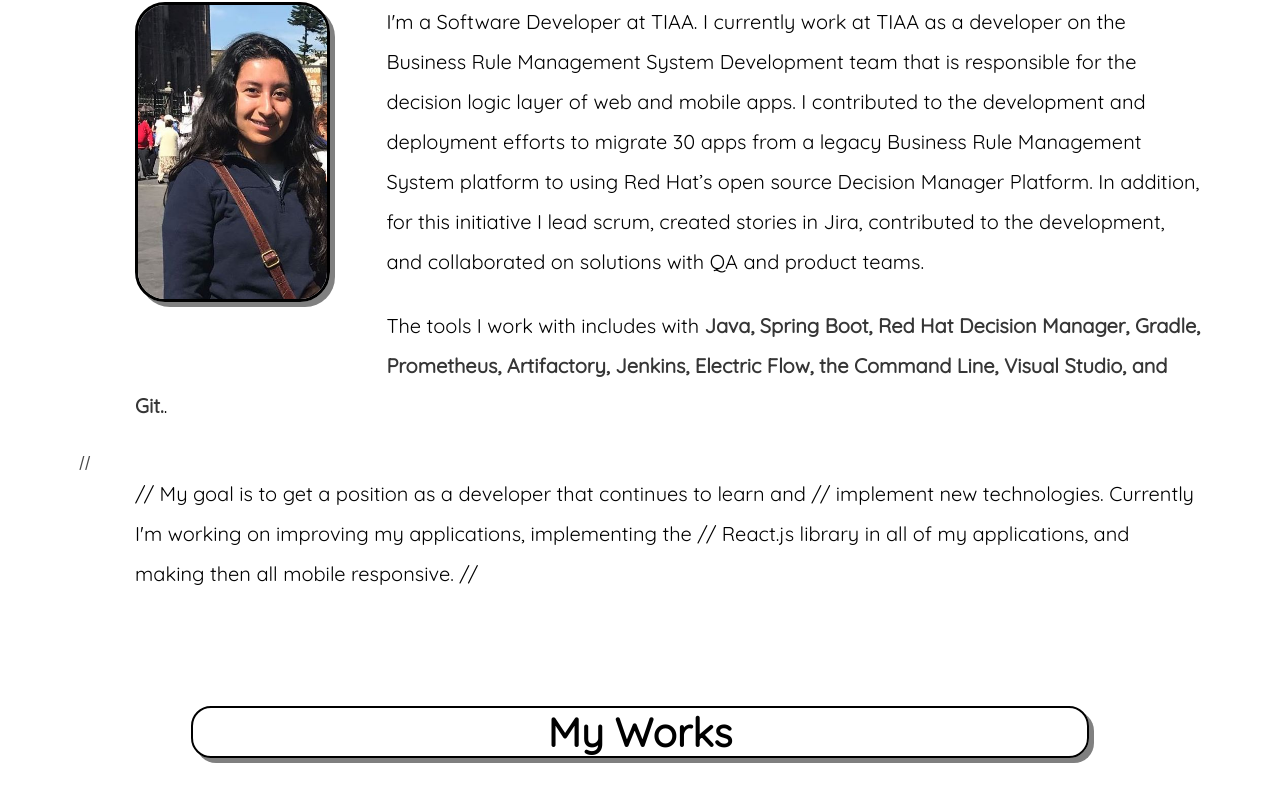
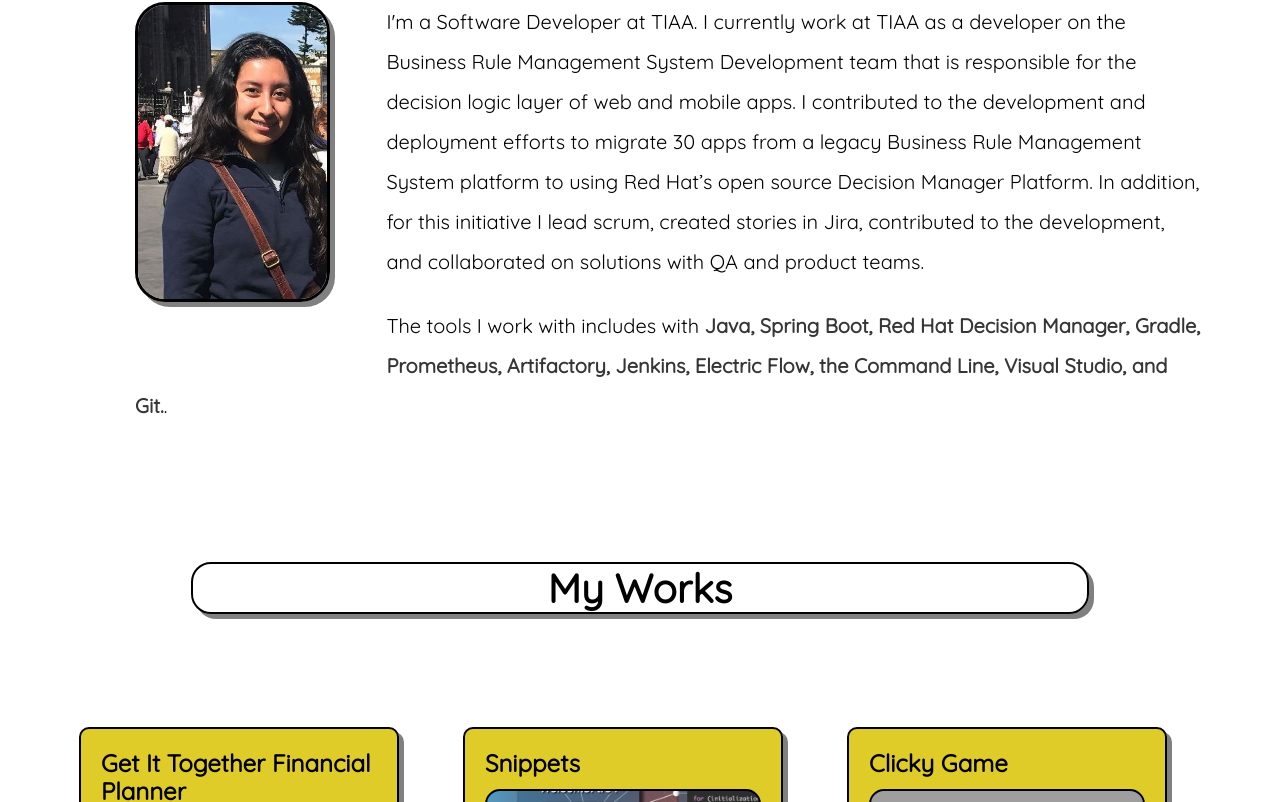
Before and after one commit to lhernandez5/PortfolioApp, a React (Create React App) app in the folder client/: page / in a window 1280 px wide. Shown: the part 910-1712 px from the top of the page. Built offline with nearby package versions, Linux system fonts and the light colour scheme; grey boxes are pictures that could not be loaded.

Commit message:
updating intro

```diff
--- a/client/src/components/Intro/Intro.js
+++ b/client/src/components/Intro/Intro.js
@@ -28,11 +28,8 @@ const Intro = () => (
       .
     </p>
     <br />
-//    <p className="intro">
-//      My goal is to get a position as a developer that continues to learn and
-//      implement new technologies. Currently I'm working on improving my applications, implementing the
-//      React.js library in all of my applications, and making then all mobile responsive.
-//    </p>
+    <p className="intro">
+    </p>
   </div>
 );
 
```
